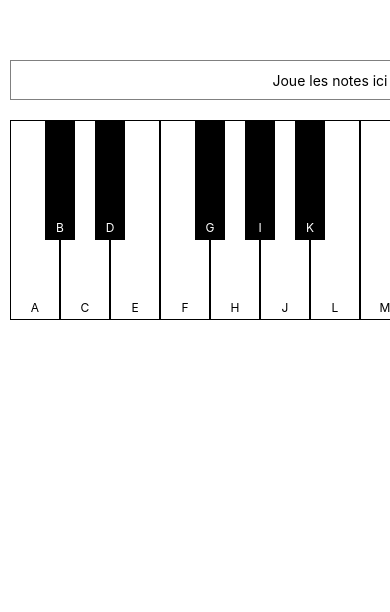
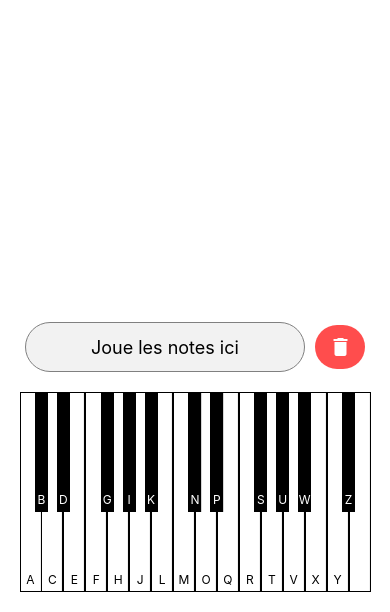
Before and after one commit to JJRimbax/piano-conv, a React Native app: screen / in a window 390 px wide. Shown: the part 232-844 px from the top of the page. Built offline with nearby package versions, Linux system fonts and the light colour scheme.

Commit message:
add trash and style

```diff
--- a/App.js
+++ b/App.js
@@ -1,9 +1,16 @@
 import React, { useState } from 'react';
-import { View, Text, StyleSheet, TextInput, ScrollView, Pressable } from 'react-native';
+import {
+  View,
+  Text,
+  StyleSheet,
+  TextInput,
+  TouchableOpacity,
+  Pressable,
+  Dimensions,
+} from 'react-native';
 import { Audio } from 'expo-av';
 import { Svg, Rect } from 'react-native-svg';
-
-// Importation des fichiers audio
+import { MaterialIcons } from '@expo/vector-icons';
 import C_mp3 from './assets/notes/C.mp3';
 import Csharp_mp3 from './assets/notes/Csharp.mp3';
 import D_mp3 from './assets/notes/D.mp3';
@@ -32,13 +39,14 @@ import C3_mp3 from './assets/notes/C3.mp3';
 import Csharp3_mp3 from './assets/notes/Csharp3.mp3';
 import D3_mp3 from './assets/notes/D3.mp3';
 
-// Dimensions des touches
-const WHITE_KEY_WIDTH = 50;
-const WHITE_KEY_HEIGHT = 200;
-const BLACK_KEY_WIDTH = 30;
-const BLACK_KEY_HEIGHT = 120;
 
-// Données combinées des touches avec lettres de A à Z
+const screenWidth = Dimensions.get('window').width;
+
+
+const TOTAL_WIDTH = screenWidth * 0.9;
+const INPUT_WIDTH = TOTAL_WIDTH * 0.8;
+const BUTTON_WIDTH = TOTAL_WIDTH * 0.2;
+
 const keysData = [
   { letter: 'A', note: 'C', file: C_mp3, type: 'white', index: 0 },
   { letter: 'B', note: 'C#', file: Csharp_mp3, type: 'black', whiteIndex: 0 },
@@ -66,13 +74,19 @@ const keysData = [
   { letter: 'X', note: 'B2', file: B2_mp3, type: 'white', index: 13 },
   { letter: 'Y', note: 'C3', file: C3_mp3, type: 'white', index: 14 },
   { letter: 'Z', note: 'C#3', file: Csharp3_mp3, type: 'black', whiteIndex: 14 },
-  { letter: ' ', note: 'D3', file: D3_mp3, type: 'white', index: 15 }, // Espace pour la dernière touche
+  { letter: ' ', note: 'D3', file: D3_mp3, type: 'white', index: 15 },
 ];
+
+const numWhiteKeys = keysData.filter((key) => key.type === 'white').length;
+
+const WHITE_KEY_WIDTH = TOTAL_WIDTH / numWhiteKeys;
+const WHITE_KEY_HEIGHT = 200;
+const BLACK_KEY_WIDTH = WHITE_KEY_WIDTH * 0.6;
+const BLACK_KEY_HEIGHT = WHITE_KEY_HEIGHT * 0.6;
 
 export default function App() {
   const [text, setText] = useState('');
 
-  // Fonction pour jouer une note
   const playNote = async (file, letter) => {
     if (file) {
       const { sound } = await Audio.Sound.createAsync(file);
@@ -87,21 +101,24 @@ export default function App() {
     }
   };
 
+  const clearText = () => {
+    setText('');
+  };
+
   return (
-    <ScrollView
-      horizontal={true}
-      contentContainerStyle={styles.scrollContainer}
-      scrollEnabled={true}
-    >
-      <View style={styles.container}>
+    <View style={styles.appContainer}>
+      <View style={styles.textInputContainer}>
         <TextInput
           style={styles.input}
           value={text}
           placeholder="Joue les notes ici"
           editable={false}
         />
+        <TouchableOpacity onPress={clearText} style={styles.clearButton}>
+          <MaterialIcons name="delete" size={24} color="white" />
+        </TouchableOpacity>
+      </View>
       <View style={styles.pianoContainer}>
-          {/* Rendu des touches blanches */}
         {keysData
           .filter((key) => key.type === 'white')
           .map((key) => (
@@ -127,8 +144,6 @@ export default function App() {
               <Text style={styles.letter}>{key.letter}</Text>
             </Pressable>
           ))}
-
-          {/* Rendu des touches noires */}
         {keysData
           .filter((key) => key.type === 'black')
           .map((key) => (
@@ -157,23 +172,49 @@ export default function App() {
           ))}
       </View>
     </View>
-    </ScrollView>
   );
 }
 
 const styles = StyleSheet.create({
-  scrollContainer: {
+  appContainer: {
+    flex: 1,
+    backgroundColor: '#fff',
+    justifyContent: 'flex-end',
+    alignItems: 'center',
+    paddingBottom: 20,
+  },
+  textInputContainer: {
+    flexDirection: 'row',
+    alignItems: 'center',
+    marginBottom: 20,
+    width: TOTAL_WIDTH,
     justifyContent: 'center',
+  },
+  input: {
+    height: 50,
+    width: INPUT_WIDTH,
+    borderColor: 'gray',
+    borderWidth: 1,
+    borderRadius: 25,
+    paddingHorizontal: 20,
+    fontSize: 18,
+    backgroundColor: '#f2f2f2',
+    textAlign: 'center',
+  },
+  clearButton: {
+    marginLeft: 10,
+    backgroundColor: '#ff4d4d',
+    padding: 10,
+    borderRadius: 25,
+    width: BUTTON_WIDTH - 20,
     alignItems: 'center',
-  },
-  container: {
-    backgroundColor: '#fff',
-    padding: 10,
+    justifyContent: 'center',
   },
   pianoContainer: {
     position: 'relative',
-    width: WHITE_KEY_WIDTH * keysData.filter((key) => key.type === 'white').length,
+    width: TOTAL_WIDTH,
     height: WHITE_KEY_HEIGHT,
+    alignSelf: 'center',
   },
   whiteKey: {
     position: 'absolute',
@@ -188,14 +229,6 @@ const styles = StyleSheet.create({
     alignItems: 'center',
     zIndex: 1,
   },
-  input: {
-    height: 40,
-    width: '80%',
-    borderColor: 'gray',
-    borderWidth: 1,
-    marginBottom: 20,
-    textAlign: 'center',
-  },
   letter: {
     position: 'absolute',
     bottom: 5,
--- a/package.json
+++ b/package.json
@@ -9,6 +9,7 @@
     "web": "expo start --web"
   },
   "dependencies": {
+    "@expo/vector-icons": "^14.0.3",
     "expo": "~51.0.28",
     "expo-av": "~14.0.7",
     "expo-status-bar": "~1.12.1",
```
Also changed, not shown: 1 other file (tests, documents, lock files or other folders). Lines whose indentation alone changed are shown as unchanged.
